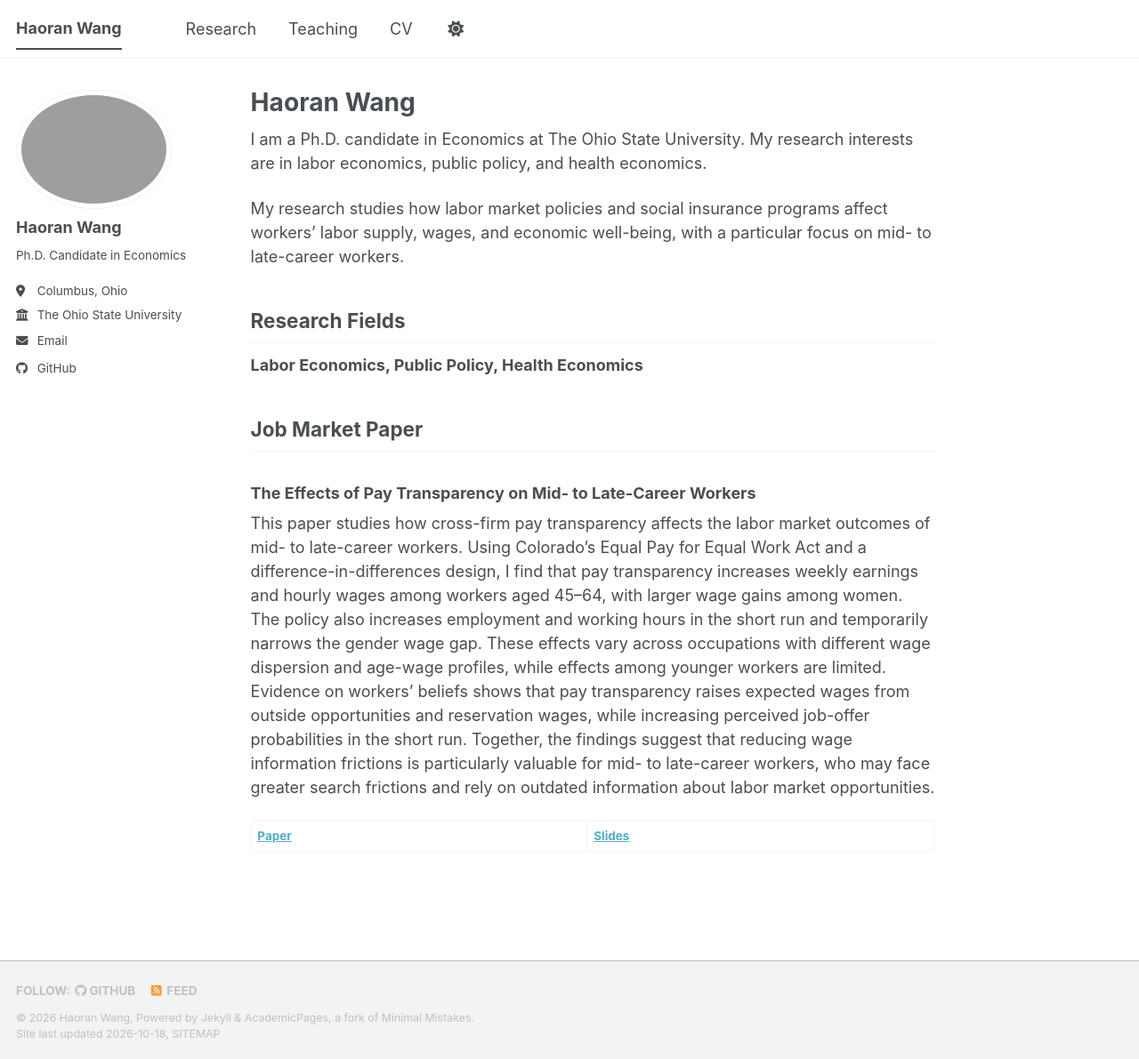
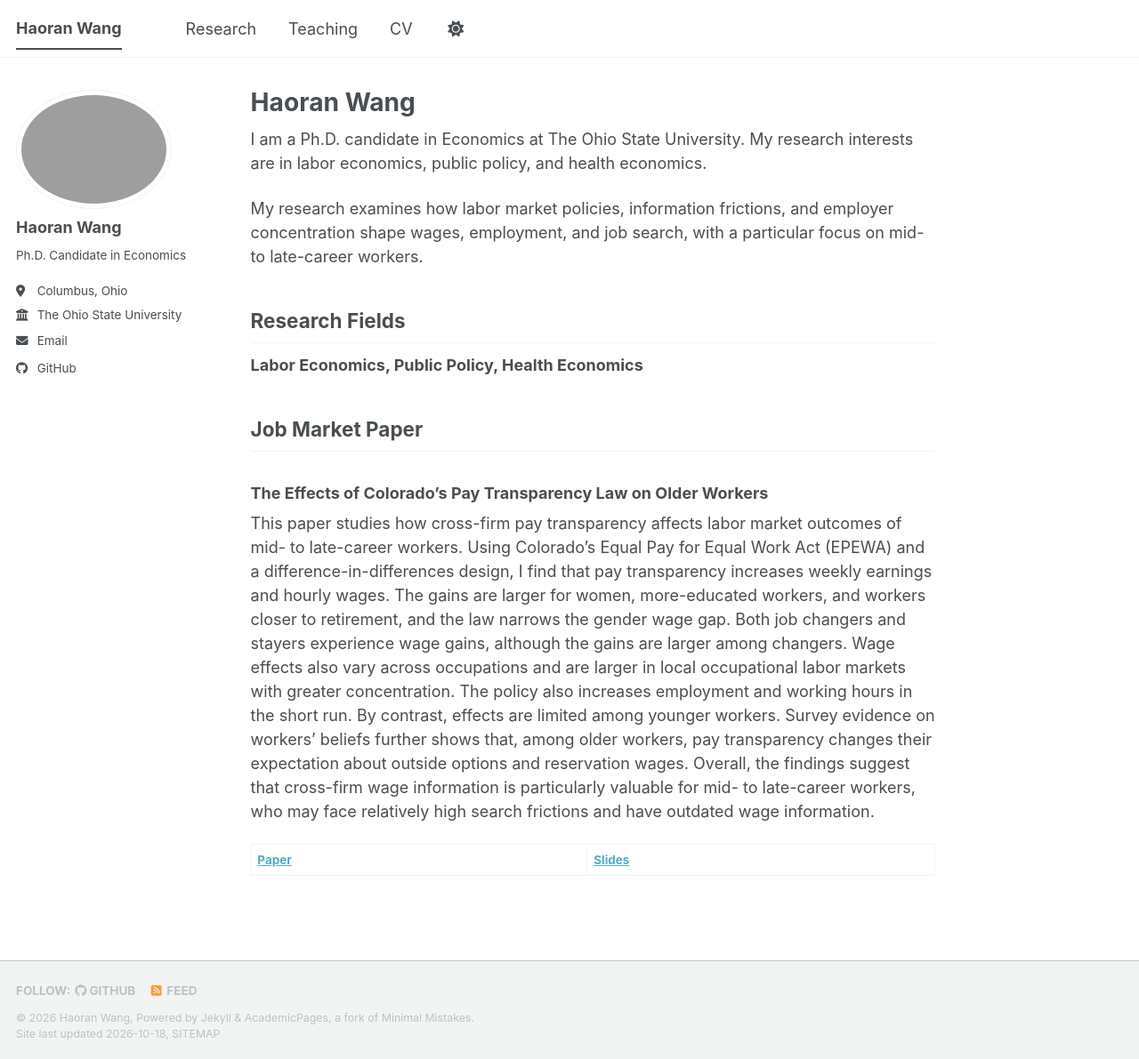
Before and after one commit to hwang853/hwang853.github.io, a Jekyll site: the page built from _pages/about.md, in a window 1280 px wide and 1191 px high. Shown: the whole window at 89% size. Built offline with Jekyll 4.4.1, drawn with Linux system fonts in a browser that asks for light colours; a style sheet for code colours, icons or effects is not loaded.

Commit message:
Update about.md

```diff
--- a/_pages/about.md
+++ b/_pages/about.md
@@ -9,7 +9,7 @@ redirect_from:
 
 I am a Ph.D. candidate in Economics at The Ohio State University. My research interests are in labor economics, public policy, and health economics.
 
-My research studies how labor market policies and social insurance programs affect workers' labor supply, wages, and economic well-being, with a particular focus on mid- to late-career workers.
+My research examines how labor market policies, information frictions, and employer concentration shape wages, employment, and job search, with a particular focus on mid- to late-career workers.
 
 ## Research Fields
 
@@ -17,8 +17,8 @@ My research studies how labor market policies and social insurance programs affe
 
 ## Job Market Paper
 
-### The Effects of Pay Transparency on Mid- to Late-Career Workers
+### The Effects of Colorado's Pay Transparency Law on Older Workers
 
-This paper studies how cross-firm pay transparency affects the labor market outcomes of mid- to late-career workers. Using Colorado's Equal Pay for Equal Work Act and a difference-in-differences design, I find that pay transparency increases weekly earnings and hourly wages among workers aged 45–64, with larger wage gains among women. The policy also increases employment and working hours in the short run and temporarily narrows the gender wage gap. These effects vary across occupations with different wage dispersion and age-wage profiles, while effects among younger workers are limited. Evidence on workers' beliefs shows that pay transparency raises expected wages from outside opportunities and reservation wages, while increasing perceived job-offer probabilities in the short run. Together, the findings suggest that reducing wage information frictions is particularly valuable for mid- to late-career workers, who may face greater search frictions and rely on outdated information about labor market opportunities.
+This paper studies how cross-firm pay transparency affects labor market outcomes of mid- to late-career workers. Using Colorado's Equal Pay for Equal Work Act (EPEWA) and a difference-in-differences design, I find that pay transparency increases weekly earnings and hourly wages. The gains are larger for women, more-educated workers, and workers closer to retirement, and the law narrows the gender wage gap. Both job changers and stayers experience wage gains, although the gains are larger among changers. Wage effects also vary across occupations and are larger in local occupational labor markets with greater concentration. The policy also increases employment and working hours in the short run. By contrast, effects are limited among younger workers. Survey evidence on workers' beliefs further shows that, among older workers, pay transparency changes their expectation about outside options and reservation wages. Overall, the findings suggest that cross-firm wage information is particularly valuable for mid- to late-career workers, who may face relatively high search frictions and have outdated wage information.
 
 **[Paper](/files/JMP_Haoran_Wang.pdf)** | **[Slides](/files/JMP_Slides_Haoran_Wang.pdf)**
```
